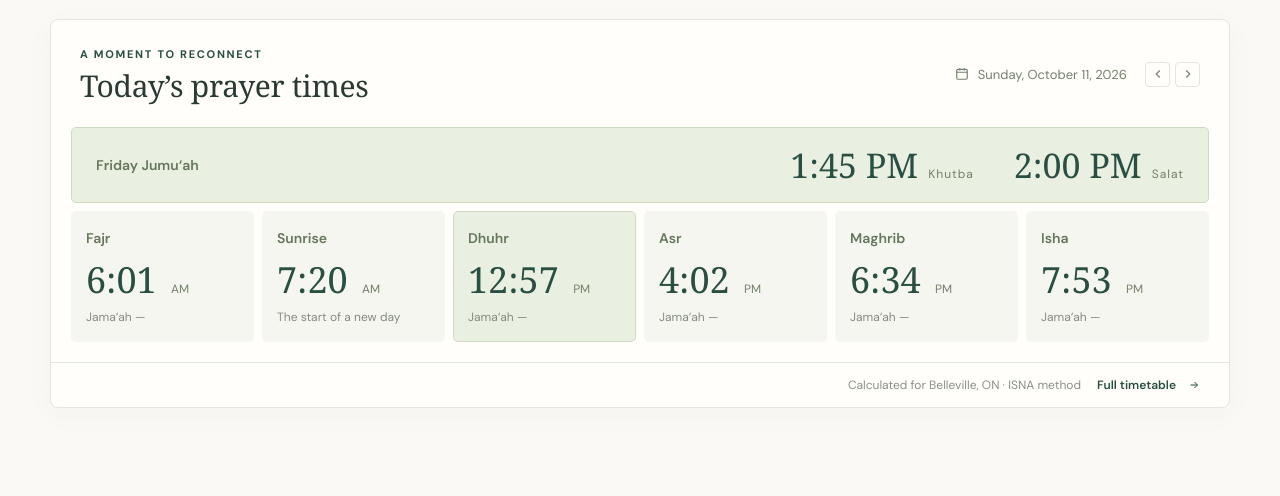
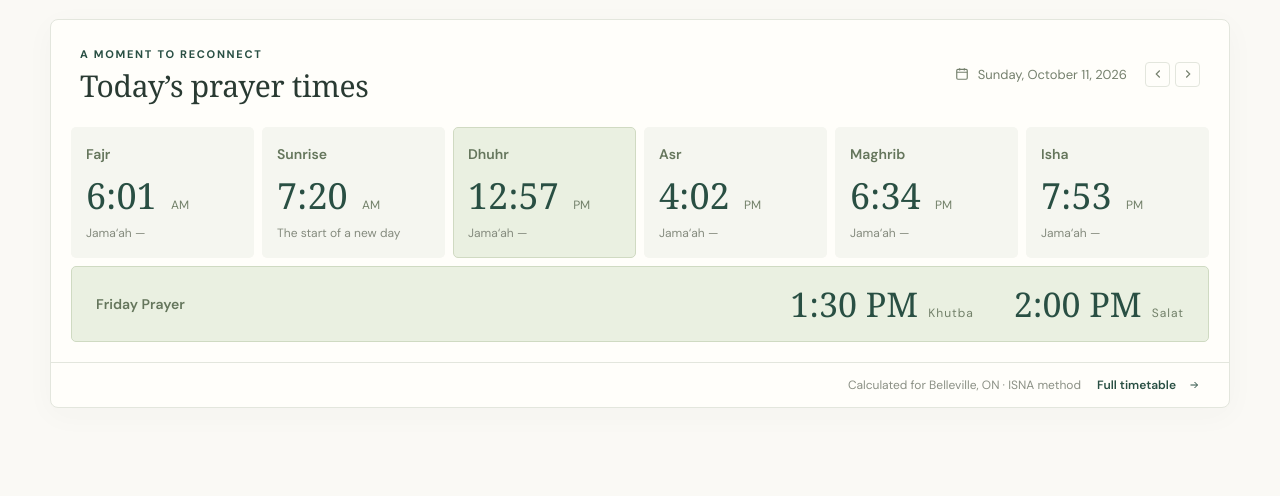
Before and after one commit to bellevillemasjid/bellevillemasjid, a plain HTML site: page index.html in a window 1280 px wide. Shown: the part 800-1296 px from the top of the page. Drawn offline with Linux system fonts and the light colour scheme; a web font is replaced by a local one.

Commit message:
Friday prayer time correction

```diff
--- a/index.html
+++ b/index.html
@@ -124,13 +124,6 @@
         </div>
 
         <div class="prayer-grid" id="prayer-grid" aria-busy="true">
-          <div class="prayer-card jumuah-card">
-            <div class="prayer-label"><span>Friday Jumu&lsquo;ah</span></div>
-            <div class="jumuah-times">
-              <div class="jumuah-time"><strong>1:45 PM</strong><span>Khutba</span></div>
-              <div class="jumuah-time"><strong>2:00 PM</strong><span>Salat</span></div>
-            </div>
-          </div>
           <div class="prayer-card" data-prayer="Fajr">
             <div class="prayer-label"><span>Fajr</span></div>
             <div class="prayer-time skeleton"><span>&nbsp;</span></div>
@@ -160,6 +153,13 @@
             <div class="prayer-label"><span>Isha</span></div>
             <div class="prayer-time skeleton"><span>&nbsp;</span></div>
             <div class="iqama">Jama&lsquo;ah &mdash;</div>
+          </div>
+          <div class="prayer-card jumuah-card">
+            <div class="prayer-label"><span>Friday Prayer</span></div>
+            <div class="jumuah-times">
+              <div class="jumuah-time"><strong>1:30 PM</strong><span>Khutba</span></div>
+              <div class="jumuah-time"><strong>2:00 PM</strong><span>Salat</span></div>
+            </div>
           </div>
         </div>
 
```
